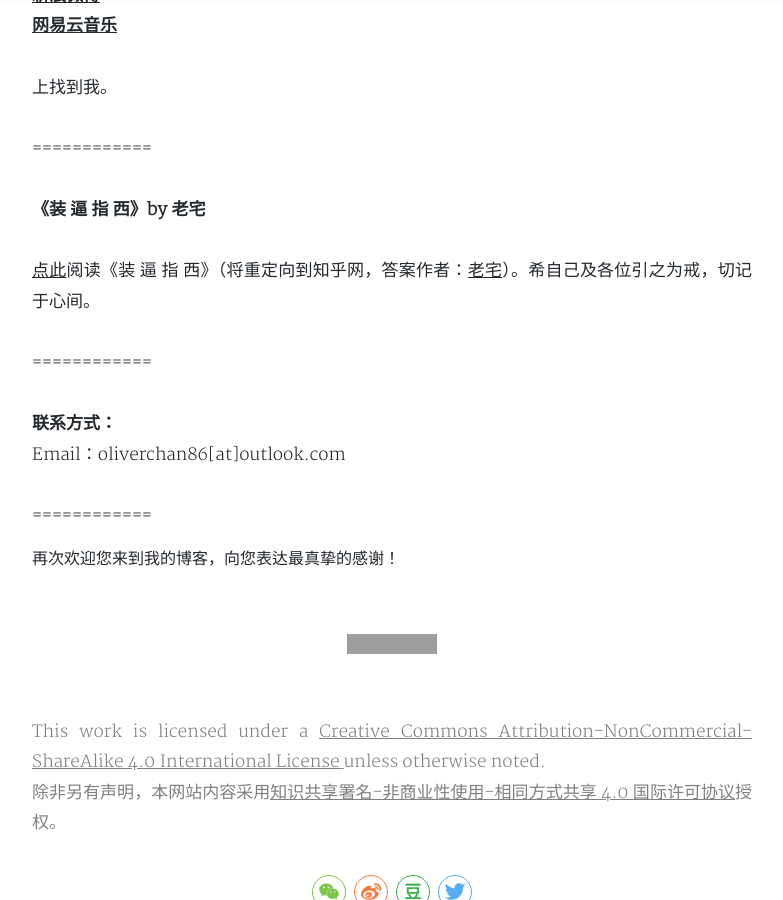
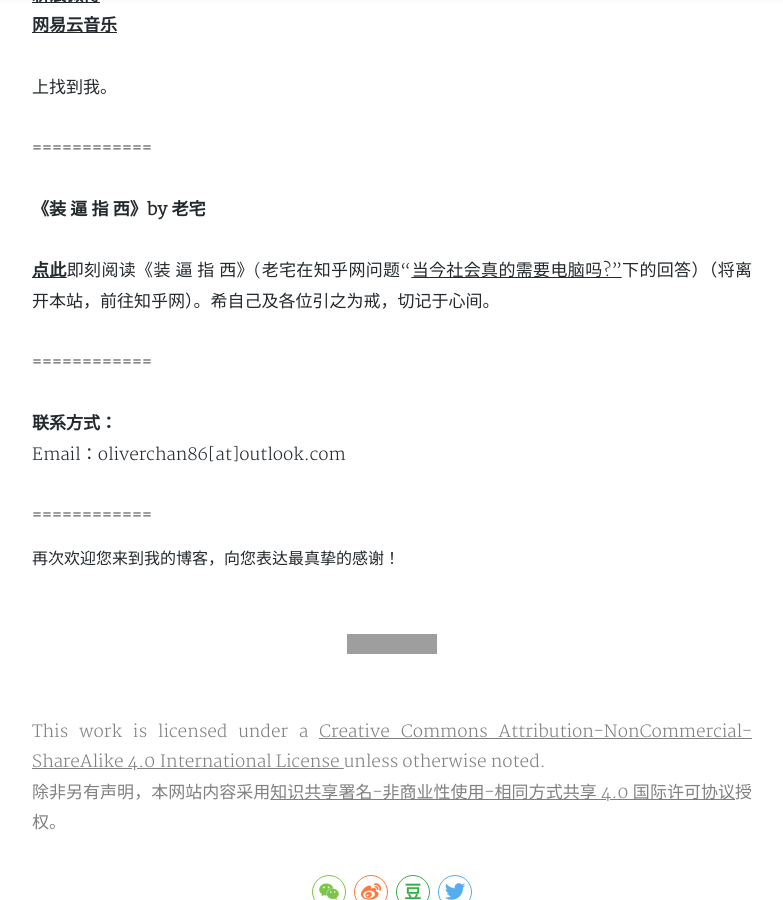
Before and after one commit to Olvcpr423/Olvcpr423.github.io, a Jekyll site: the page built from about.html, in a window 1280 px wide and 900 px high, scrolled down 1038 px. Shown: the whole window, without its empty margins (248-1031 px from the left). Built offline with Jekyll 4.4.1, drawn with Linux system fonts in a browser that asks for light colours; nearby versions of some CDN libraries; a style sheet for code colours, icons or effects is not loaded; grey boxes are pictures that could not be loaded.

Commit message:
Update about.html

```diff
--- a/about.html
+++ b/about.html
@@ -52,7 +52,7 @@ tags: About 关于
   <b>《装 逼 指 西》by 老宅</b>
   <br>
   <br>
-  <a href ='https://www.zhihu.com/question/367629230/answer/986483568'>点此</a>阅读《装 逼 指 西》（将重定向到知乎网，答案作者：<a href ='https://www.zhihu.com/people/lao-zhai-55-93'>老宅</a>）。希自己及各位引之为戒，切记于心间。
+  <b><a href ='https://www.zhihu.com/question/367629230/answer/986483568'>点此</a></b>即刻阅读《装 逼 指 西》(老宅在知乎网问题“<a href ='https://www.zhihu.com/question/367629230'>当今社会真的需要电脑吗?”</a>下的回答）（将离开本站，前往知乎网）。希自己及各位引之为戒，切记于心间。
   <br>
   <br>
 ============
```
